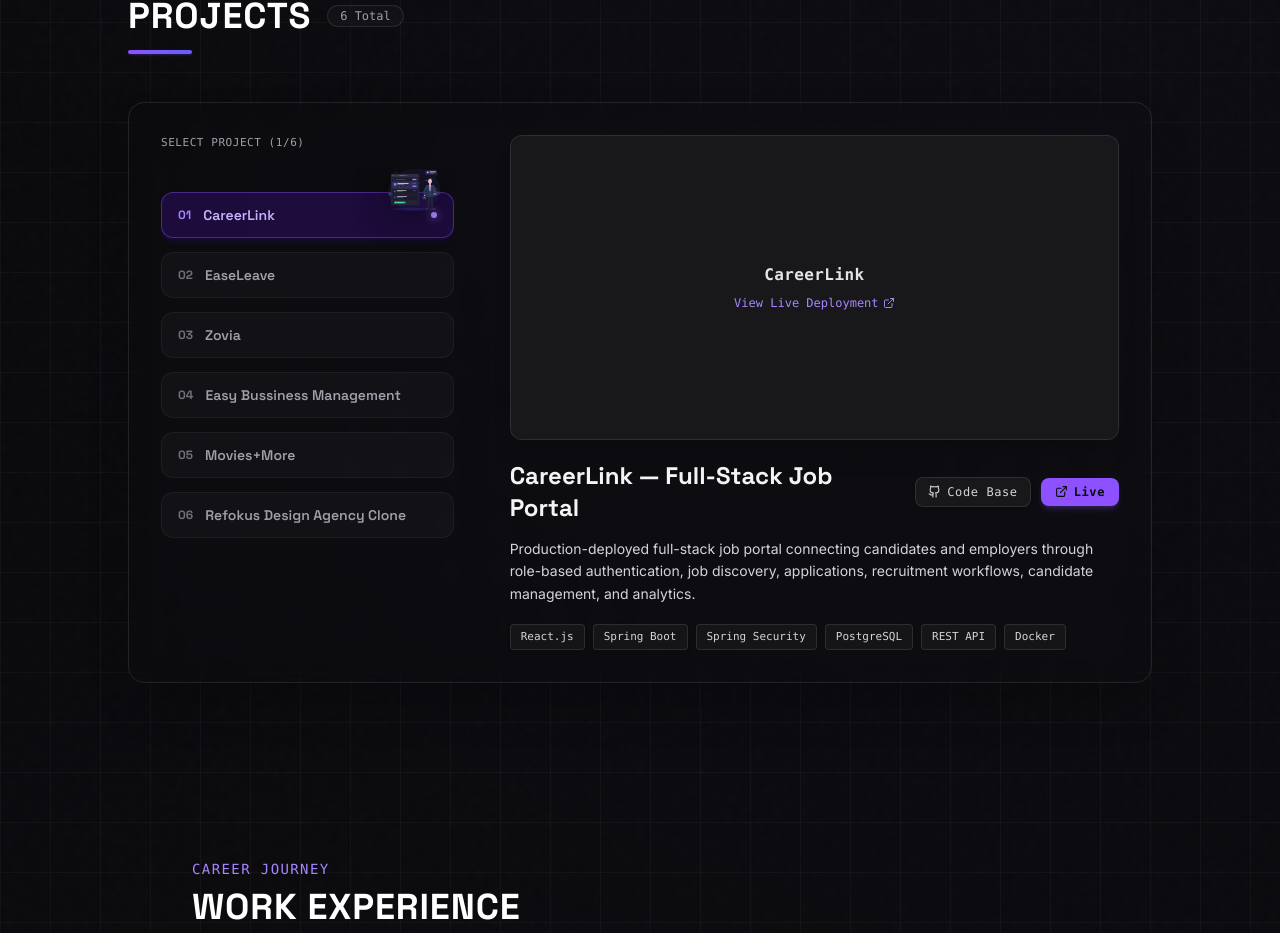
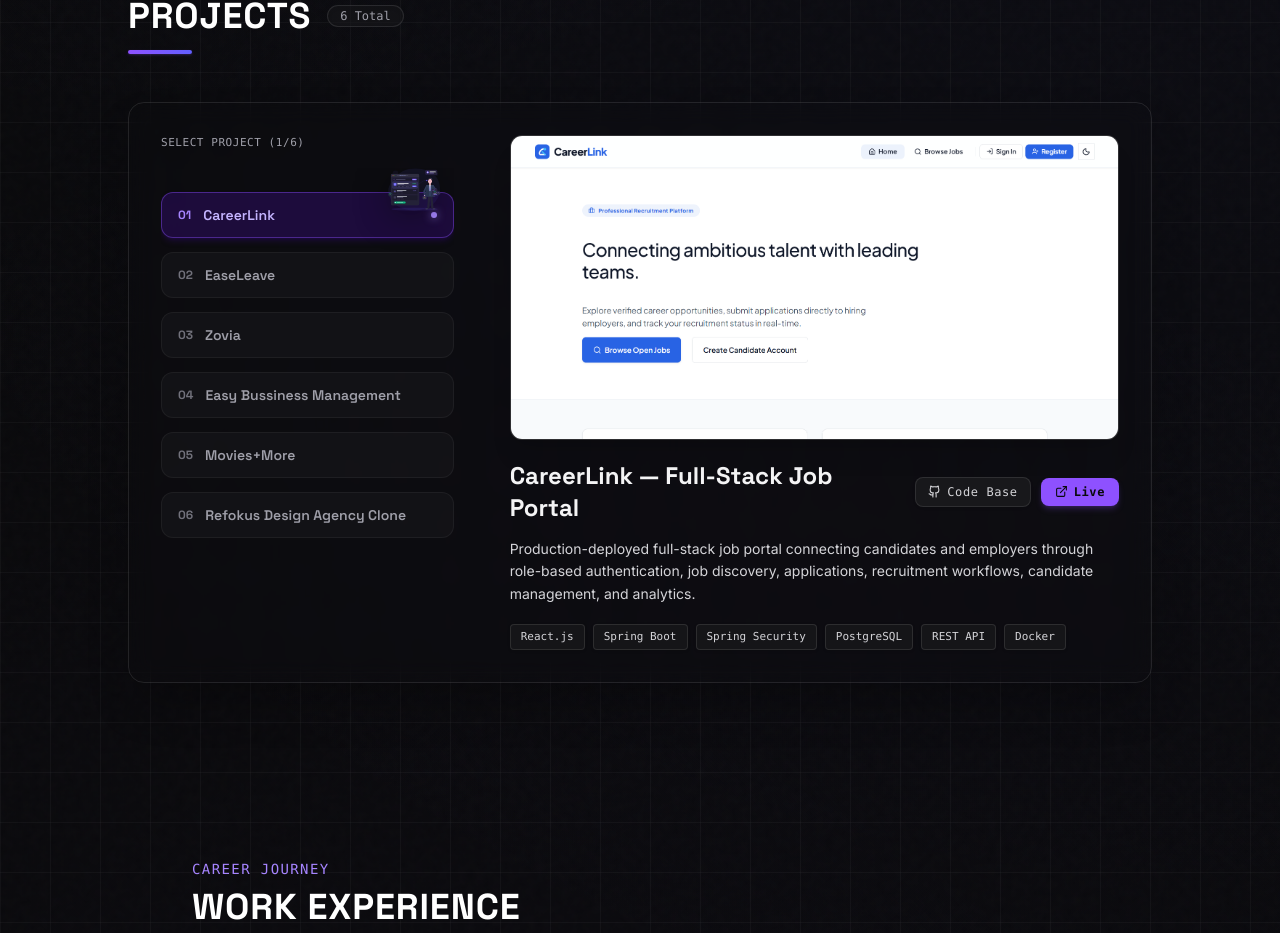
Before and after one commit to ruturaj1010/devwork, a React (Vite) app in the folder frontend/: page / in a window 1280 px wide. Shown: the part 2078-3011 px from the top of the page. Built offline with nearby package versions, Linux system fonts and the light colour scheme; no server answers.

Commit message:
updated resume

```diff
--- a/frontend/src/components/Project.jsx
+++ b/frontend/src/components/Project.jsx
@@ -8,6 +8,7 @@ const Project = () => {
   const projects = [
     {
       id: 1,
+      src: "/careerlink.png",
       characterSrc: "/careerlink-character.svg",
       alt: "CareerLink Full-Stack Job Portal",
       title: "CareerLink — Full-Stack Job Portal",
```
Also changed, not shown: frontend/public/careerlink.png (added).
